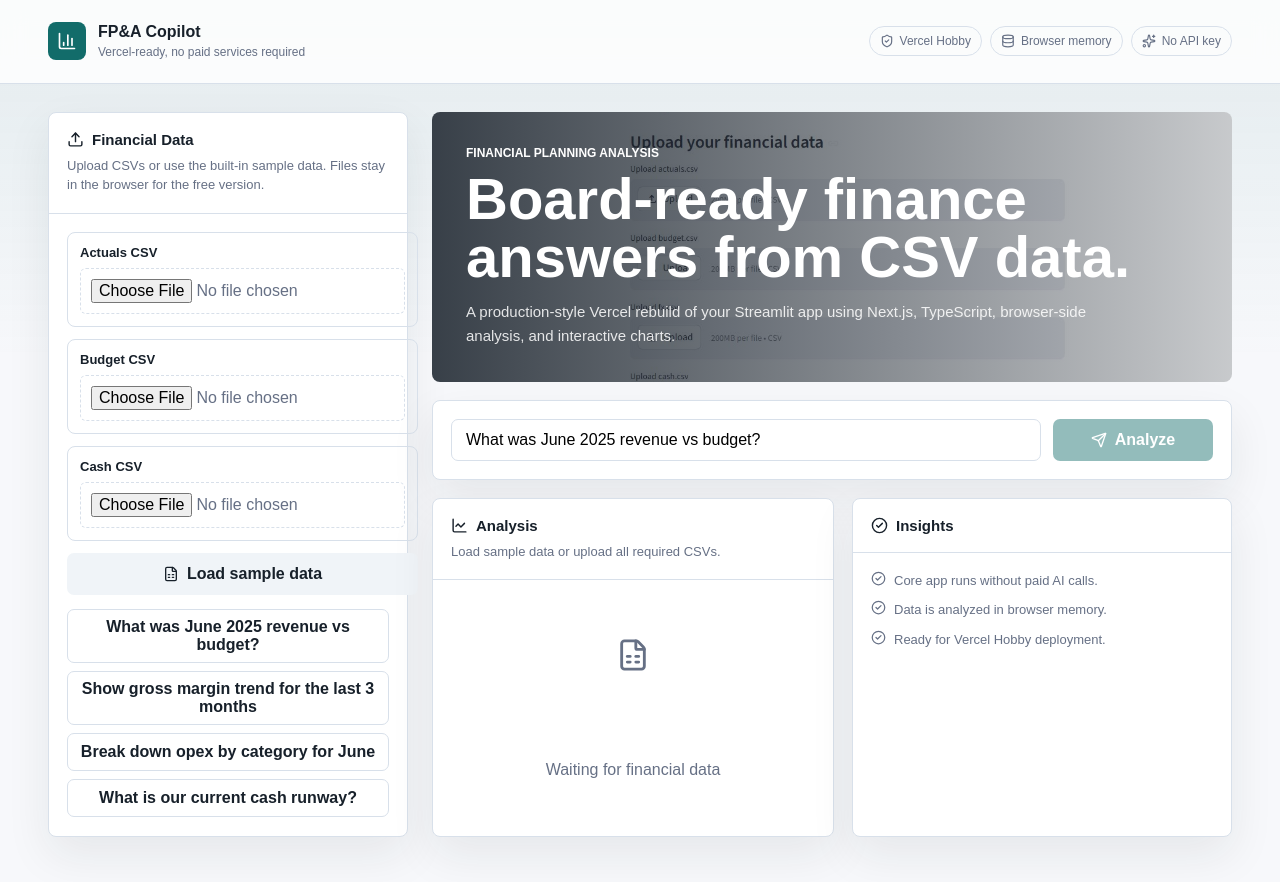
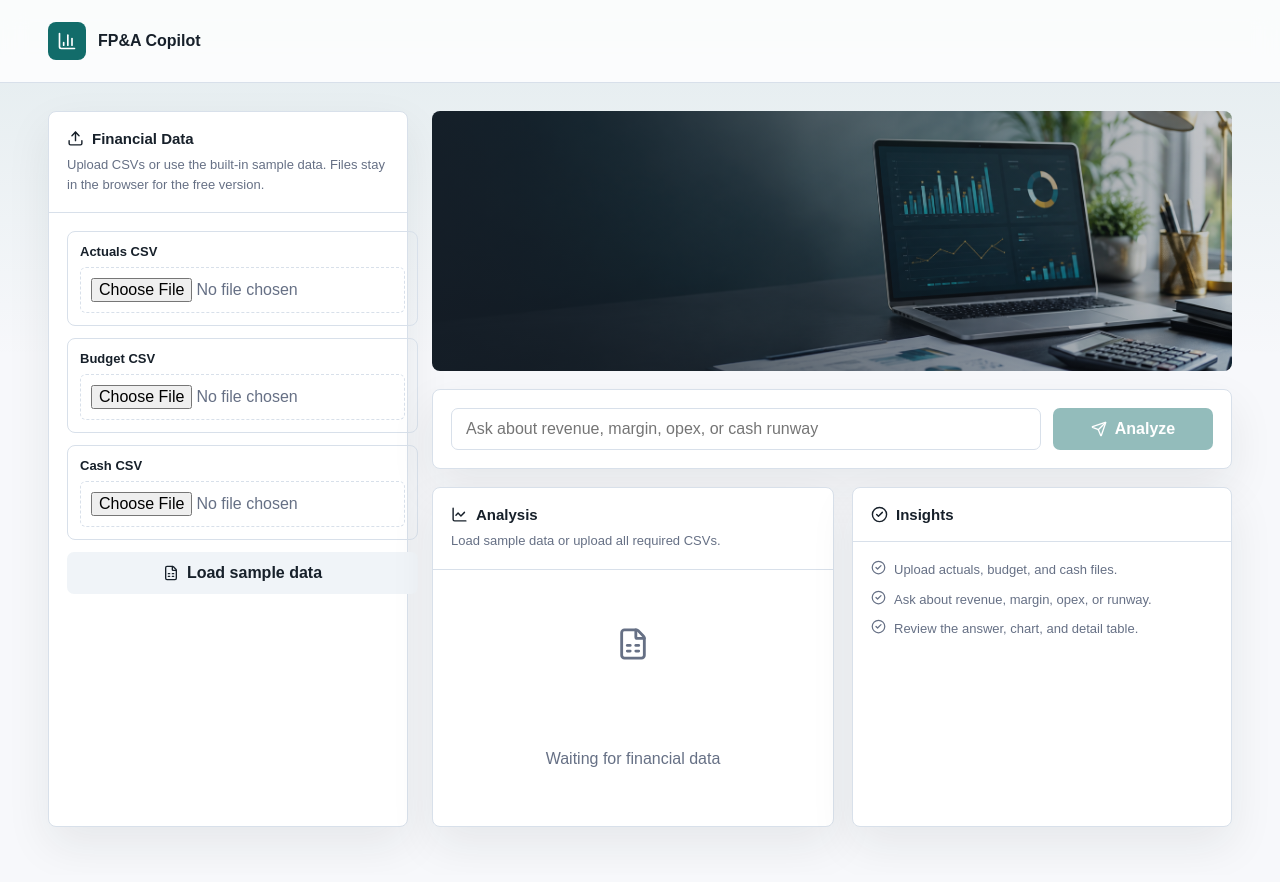
Before and after one commit to ravenfire24/financial-planning-analysis-copilot, a Next.js app: page / in a window 1280 px wide. Shown: the top 882 px of the page. Built offline with nearby package versions, Linux system fonts and the light colour scheme.

Commit message:
Update homepage copy and hero image

```diff
--- a/app/globals.css
+++ b/app/globals.css
@@ -88,33 +88,6 @@
   margin: 0;
 }
 
-.brand-subtitle {
-  color: var(--muted);
-  font-size: 12px;
-  line-height: 1.4;
-  margin: 3px 0 0;
-}
-
-.status-strip {
-  display: flex;
-  flex-wrap: wrap;
-  gap: 8px;
-  justify-content: flex-end;
-}
-
-.status-pill {
-  align-items: center;
-  border: 1px solid var(--border);
-  border-radius: 999px;
-  color: var(--muted);
-  display: inline-flex;
-  font-size: 12px;
-  gap: 6px;
-  min-height: 30px;
-  padding: 6px 10px;
-  white-space: nowrap;
-}
-
 .main-grid {
   display: grid;
   gap: 24px;
@@ -185,8 +158,7 @@
 }
 
 .sample-button,
-.ask-button,
-.chip-button {
+.ask-button {
   align-items: center;
   border: 1px solid transparent;
   border-radius: 7px;
@@ -218,21 +190,6 @@
   opacity: 0.45;
 }
 
-.chip-grid {
-  display: grid;
-  gap: 8px;
-  grid-template-columns: 1fr;
-  margin-top: 14px;
-}
-
-.chip-button {
-  background: transparent;
-  border-color: var(--border);
-  color: var(--foreground);
-  min-height: 38px;
-  padding: 8px 10px;
-}
-
 .workspace {
   display: grid;
   gap: 18px;
@@ -243,7 +200,7 @@
   align-items: end;
   background:
     linear-gradient(90deg, rgba(23, 32, 42, 0.86), rgba(23, 32, 42, 0.24)),
-    url("/page.JPG");
+    url("/finance-hero.png");
   background-position: center;
   background-size: cover;
   border-radius: 8px;
@@ -252,32 +209,6 @@
   min-height: 260px;
   overflow: hidden;
   padding: clamp(20px, 4vw, 34px);
-}
-
-.hero-content {
-  max-width: 720px;
-}
-
-.hero-kicker {
-  font-size: 12px;
-  font-weight: 700;
-  letter-spacing: 0;
-  margin: 0 0 10px;
-  text-transform: uppercase;
-}
-
-.hero-title {
-  font-size: clamp(32px, 5vw, 58px);
-  line-height: 1;
-  margin: 0;
-}
-
-.hero-copy {
-  color: rgba(255, 255, 255, 0.86);
-  font-size: 15px;
-  line-height: 1.6;
-  margin: 14px 0 0;
-  max-width: 620px;
 }
 
 .question-bar {
@@ -431,12 +362,7 @@
 
 @media (max-width: 680px) {
   .topbar {
-    align-items: flex-start;
-    flex-direction: column;
-  }
-
-  .status-strip {
-    justify-content: flex-start;
+    align-items: center;
   }
 
   .question-bar,
--- a/components/fpna-dashboard.tsx
+++ b/components/fpna-dashboard.tsx
@@ -5,14 +5,11 @@
   BadgeDollarSign,
   BarChart3,
   CheckCircle2,
-  Database,
   FileSpreadsheet,
   LineChart,
   Loader2,
   PieChart,
   Send,
-  ShieldCheck,
-  Sparkles,
   Upload,
   WalletCards,
 } from "lucide-react";
@@ -48,13 +45,6 @@
 } from "@/lib/finance";
 import { sampleActualsCsv, sampleBudgetCsv, sampleCashCsv } from "@/lib/sample-data";
 
-const exampleQuestions = [
-  "What was June 2025 revenue vs budget?",
-  "Show gross margin trend for the last 3 months",
-  "Break down opex by category for June",
-  "What is our current cash runway?",
-];
-
 const chartColors = ["#126c6a", "#b84a62", "#c2892f", "#537188", "#7d5a50"];
 
 type FileKey = "actuals" | "budget" | "cash";
@@ -69,7 +59,7 @@
 
 export function FpnaDashboard() {
   const [data, setData] = useState<DataSet | null>(null);
-  const [query, setQuery] = useState("What was June 2025 revenue vs budget?");
+  const [query, setQuery] = useState("");
   const [result, setResult] = useState<AnalysisResult | null>(null);
   const [status, setStatus] = useState<UploadStatus>(emptyStatus);
   const [isParsing, setIsParsing] = useState(false);
@@ -158,22 +148,7 @@
           </span>
           <div className="brand-copy">
             <p className="brand-title">FP&A Copilot</p>
-            <p className="brand-subtitle">Vercel-ready, no paid services required</p>
           </div>
-        </div>
-        <div className="status-strip" aria-label="Project status">
-          <span className="status-pill">
-            <ShieldCheck size={14} />
-            Vercel Hobby
-          </span>
-          <span className="status-pill">
-            <Database size={14} />
-            Browser memory
-          </span>
-          <span className="status-pill">
-            <Sparkles size={14} />
-            No API key
-          </span>
         </div>
       </header>
 
@@ -214,33 +189,11 @@
               </button>
             </div>
 
-            <div className="chip-grid" aria-label="Example finance questions">
-              {exampleQuestions.map((question) => (
-                <button
-                  className="chip-button"
-                  disabled={!ready}
-                  key={question}
-                  onClick={() => askQuestion(question)}
-                  type="button"
-                >
-                  {question}
-                </button>
-              ))}
-            </div>
           </div>
         </aside>
 
         <section className="workspace">
-          <div className="hero-band">
-            <div className="hero-content">
-              <p className="hero-kicker">Financial Planning Analysis</p>
-              <h1 className="hero-title">Board-ready finance answers from CSV data.</h1>
-              <p className="hero-copy">
-                A production-style Vercel rebuild of your Streamlit app using Next.js, TypeScript,
-                browser-side analysis, and interactive charts.
-              </p>
-            </div>
-          </div>
+          <div className="hero-band" aria-label="Finance analytics workspace" />
 
           <section className="panel">
             <div className="panel-body">
@@ -323,15 +276,15 @@
                   <ul className="insight-list">
                     <li>
                       <CheckCircle2 size={15} />
-                      <span>Core app runs without paid AI calls.</span>
+                      <span>Upload actuals, budget, and cash files.</span>
                     </li>
                     <li>
                       <CheckCircle2 size={15} />
-                      <span>Data is analyzed in browser memory.</span>
+                      <span>Ask about revenue, margin, opex, or runway.</span>
                     </li>
                     <li>
                       <CheckCircle2 size={15} />
-                      <span>Ready for Vercel Hobby deployment.</span>
+                      <span>Review the answer, chart, and detail table.</span>
                     </li>
                   </ul>
                 )}
```
Also changed, not shown: public/finance-hero.png (added).
